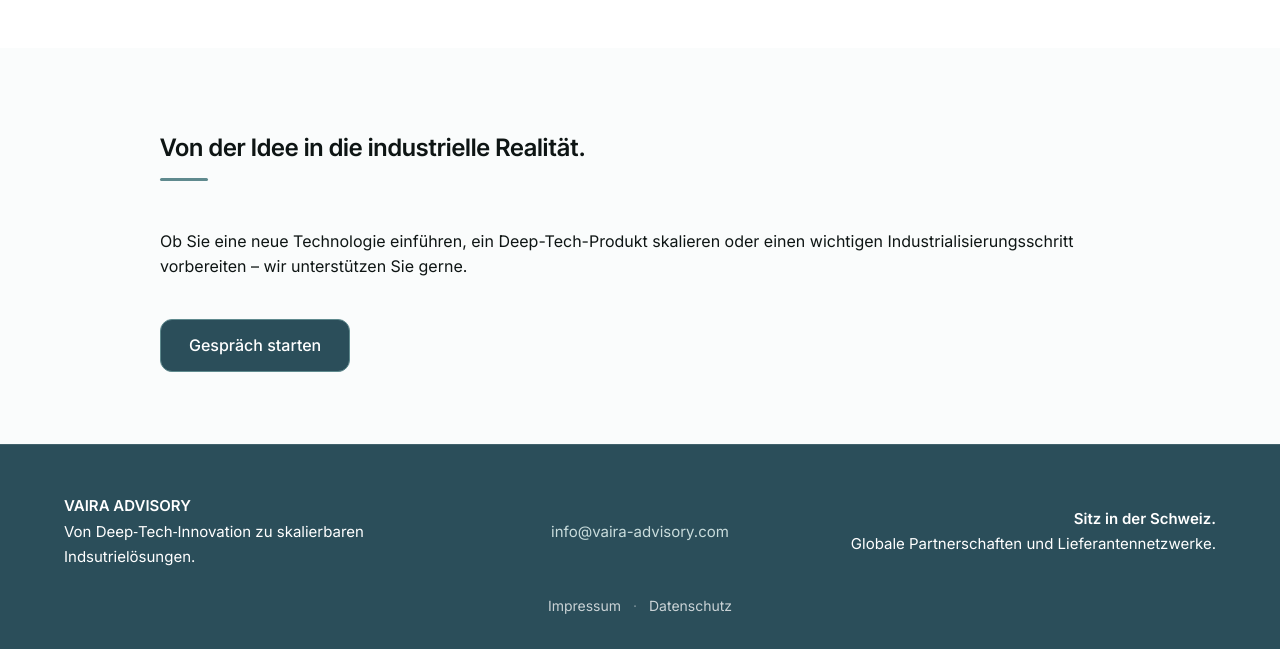
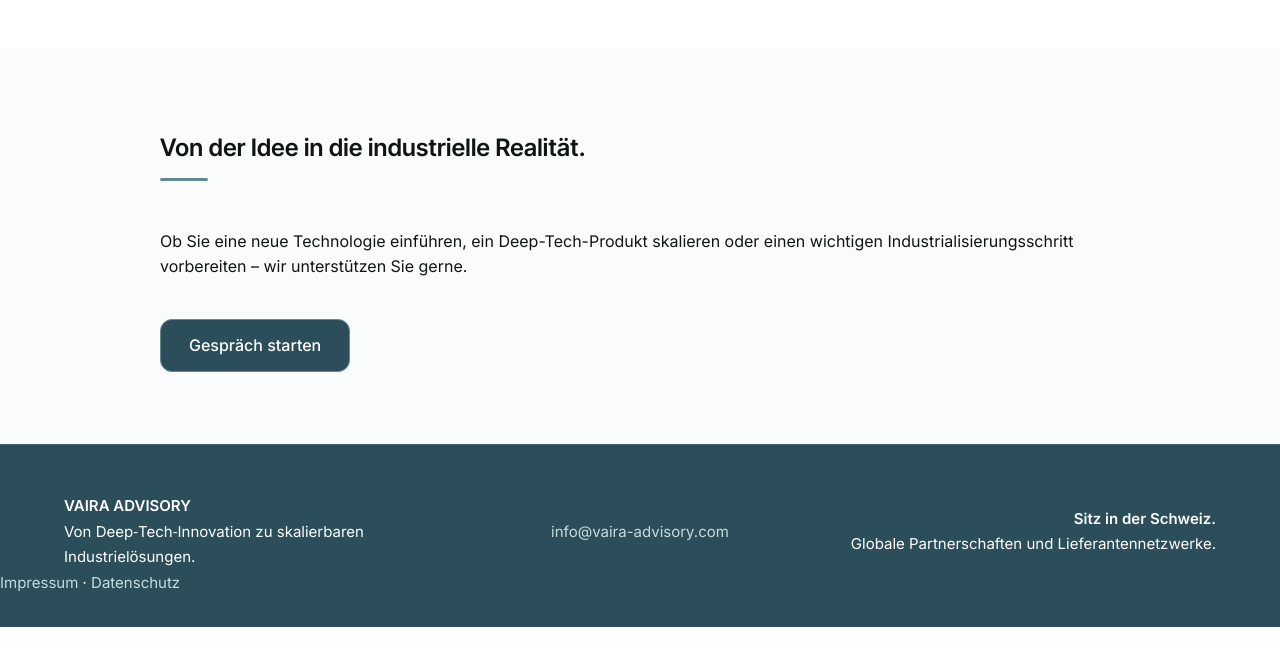
Before and after one commit to raphaelheeb/vaira-advisory, a Jekyll site: the page built from de/index.html, in a window 1280 px wide and 900 px high, scrolled down 3234 px, cut to the strip 251-900 px from the top of the window. Built offline with Jekyll 4.4.1, drawn with Linux system fonts in a browser that asks for light colours; after the commit the page ends 4112 px from its top, so only the background shows below that.

Commit message:
Update footer.html

```diff
--- a/_includes/footer.html
+++ b/_includes/footer.html
@@ -5,7 +5,7 @@
 
     <div class="footer-col footer-col--left">
       <strong>VAIRA ADVISORY</strong><br>
-      Von Deep‑Tech‑Innovation zu skalierbaren Indsutrielösungen.
+      Von Deep‑Tech‑Innovation zu skalierbaren Industrielösungen.
     </div>
 
     <div class="footer-col footer-col--center">
@@ -19,9 +19,10 @@
 
   </div>
 
-  <div class="content-wrapper wrapper--wide footer-legal">
+  <!-- SUBTLE LEGAL BAR -->
+  <div class="footer-legal-bar">
     <a href="{{ site.baseurl }}/de/impressum/">Impressum</a>
-    <span class="divider">·</span>
+    <span>·</span>
     <a href="{{ site.baseurl }}/de/datenschutz/">Datenschutz</a>
   </div>
 </footer>
@@ -47,9 +48,10 @@
 
   </div>
 
-  <div class="content-wrapper wrapper--wide footer-legal">
+  <!-- SUBTLE LEGAL BAR -->
+  <div class="footer-legal-bar">
     <a href="{{ site.baseurl }}/impressum/">Impressum</a>
-    <span class="divider">·</span>
+    <span>·</span>
     <a href="{{ site.baseurl }}/privacy/">Privacy Policy</a>
   </div>
 </footer>
```
